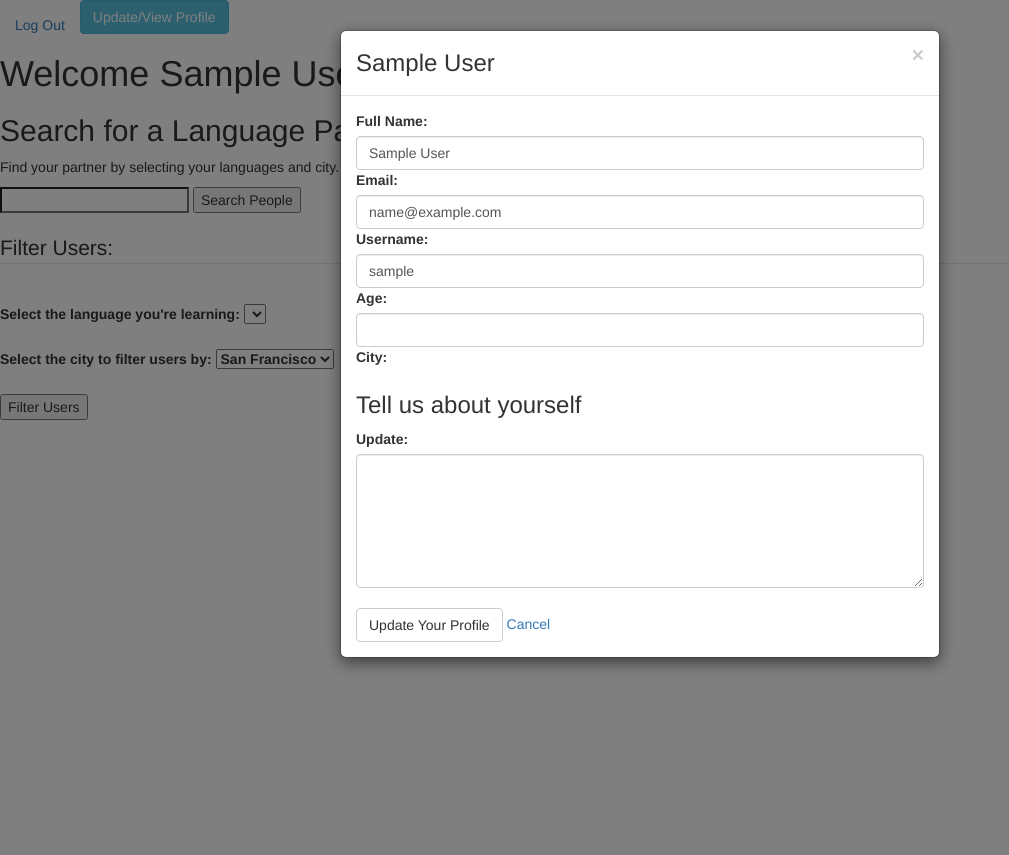
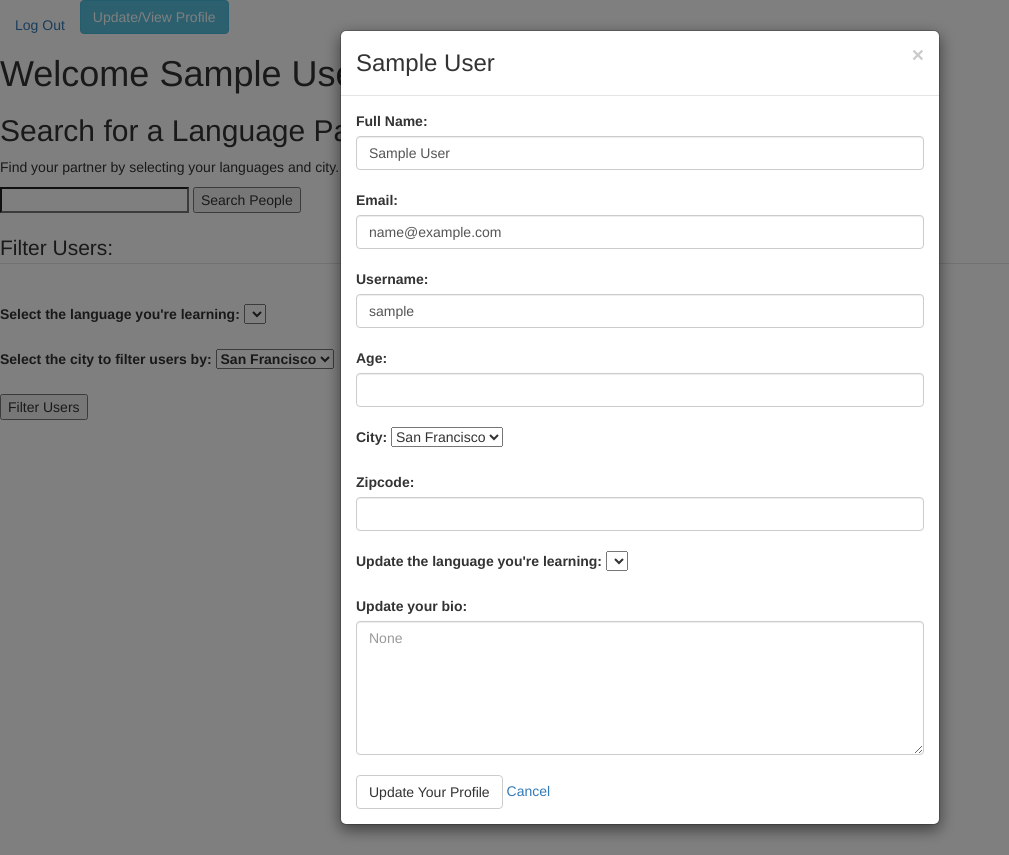
Before and after one commit to yusra-ahmed-zz/language-app, a Flask app: page /dashboard in a window 1280 px wide, after a click on "Update/View Profile". Shown: the whole page, without its empty margins (0-1009 px from the left). Run offline with Flask 2, Linux system fonts and the light colour scheme; the visitor is signed in with stand-in values (Sample User, id 1); data comes from the database, SQL or seed files in the repository; data that the repository does not hold is empty; some libraries are stand-ins or nearby versions.

Commit message:
updated profile update modal

```diff
--- a/server.py
+++ b/server.py
@@ -196,11 +196,7 @@
         match_info["user_id"] = person.user_id
         matches_info.append(match_info)
 
-
-        # matches_info["name"] = person.full_name
-        #etc
     print "matchesinfo", matches_info
-    # return jsonify({"people": matches_info})
 
     return jsonify(matches_info)
 
@@ -225,7 +221,7 @@
     return render_template("user_page.html", user=user)
 
 
-@app.route('/user_profile_update',methods=['POST'])
+@app.route('/user_profile_update', methods=['POST'])
 def user_profile_update():
     """Handle user profile form to update user's profile"""
 
@@ -238,17 +234,39 @@
 
     new_user_bio = request.form.get("user_bio")
     new_name = request.form.get("full_name")
+    new_email = request.form.get("email")
+    new_username = request.form.get("username")
+    new_age = request.form.get("age")
+    new_city = request.form.get("city")
+    new_zipcode = request.form.get("zipcode")
+
 
     if new_user_bio != "":
         user.user_bio = new_user_bio
-        db.session.commit()
     if new_name != user.full_name:
         user.full_name = new_name
-        db.session.commit()
-
+    if new_email != user.email:
+        user.email = new_email
+    if new_username != user.username:
+        user.username = new_username
+    if new_age != user.age:
+        user.age = new_age
+    if new_city != user.city:
+        user.city = new_city
+    if new_zipcode != user.zipcode:
+        user.zipcode = new_zipcode
+    db.session.commit()
+    # if new_prac_lang != userlang.lang_id:
+    #     userlang.lang_id = new_prac_lang
+    # user_id = user.user_id
+    # session['user_id'] = user_id
+    # new_lang_learn = request.form.get("new_lang_learn")
+    # practice = Userlang(user_id=user_id, lang_id=new_lang_learn,
+    #                     fluent=False)
+    # db.session.add(practice)
+    # db.session.commit()
 
     # Flash profile update success and redirect to user homepage.
-
     flash("Your profile has been updated!")
 
     return redirect("/dashboard")
--- a/templates/my_profile.html
+++ b/templates/my_profile.html
@@ -16,24 +16,35 @@
                 <div class="modal-body">
                     <form action="/user_profile_update" method="POST" id="update_user_submit">
                         <label for="full_name">Full Name:</label>
-                            <input type="text" name="full_name" id="full_name" class="form-control" value="{{ user.full_name }}" required>
+                            <input type="text" name="full_name" id="full_name" class="form-control" value="{{ user.full_name }}" required><br>
                         <label for="email">Email:</label>
-                            <input type="email" value="{{ user.email }}" name="email" class="form-control" required>
+                            <input type="email" value="{{ user.email }}" name="email" class="form-control" required><br>
                         <label for="username">Username:</label>
-                            <input type="text" value="{{ user.username }}" name="username" class="form-control" required>
+                            <input type="text" value="{{ user.username }}" name="username" class="form-control" required><br>
                         <label for="age">Age:</label>
-                            <input type="number" value="{{ user.age }}" name="age" class="form-control">
+                            <input type="number" value="{{ user.age }}" name="age" class="form-control"><br>
                         <label for="city">City:</label>
-
-                    <h3>Tell us about yourself</h3>
-                    <label>Update:</label>
-                    <textarea class="form-control" rows = 6 name="user_bio"></textarea>
-                    <br>
+                            <select name="city" required>
+                                <option selected value="{{ user.city }}">San Francisco</option>
+                                <option value="San-Jose">San Jose</option>
+                                <option value="Oakland">Oakland</option>
+                                <option value="Fremont">Fremont</option>
+                                <option value="Santa-Rosa">Santa Rosa</option>
+                                <option value="Berkeley">Berkeley</option>
+                            </select><br><br>
+                        <label for="zipcode">Zipcode:</label>
+                            <input type="number" value="{{ user.zipcode }}" name="zipcode" class="form-control" required><br>
+                        <label for="new_lang_learn">Update the language you're learning:</label>
+                            <select name="new_lang_learn" required>
+                                {% for language in languages %}
+                                    <option value = "{{ language.lang_id }}">{{ language.lang_name }}</option>
+                                {% endfor %}
+                            </select><br><br>
+                        <label for="user_bio">Update your bio:</label>
+                        <textarea class="form-control" placeholder="{{ user.user_bio }}" rows = 6 name="user_bio"></textarea><br>
                     <button class="btn btn-default profile_submit" type="submit">Update Your Profile</button>
                     <a data-dismiss="modal" aria-label="Close" class="invite_cancel">Cancel</a>
                     <br>
-                  </div> <!-- form group -->
-                </div><!--   row  -->
               </form>
             </div> <!-- update profile  -->
           </div> <!-- modal-body  -->
```
